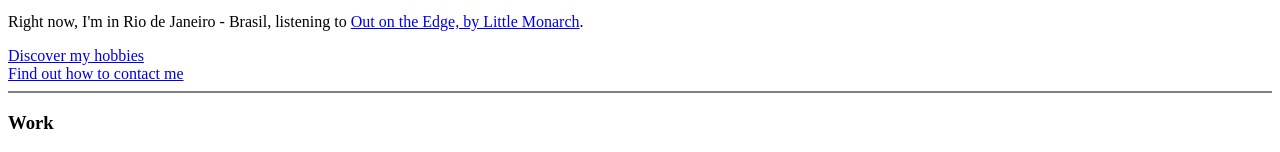
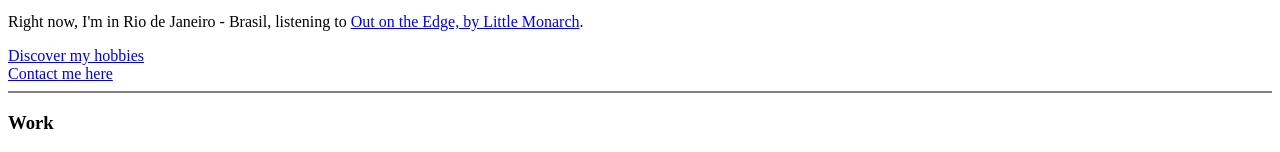
Before and after one commit to exulles/girls1st, a plain HTML site: page HTML - Personal Site/index.html in a window 1280 px wide. Shown: the part 447-599 px from the top of the page. Drawn offline with Linux system fonts and the light colour scheme.

Commit message:
Update index.html

```diff
--- a/HTML - Personal Site/index.html
+++ b/HTML - Personal Site/index.html
@@ -23,7 +23,7 @@
     </p>
     <a href="hobbies.html">Discover my hobbies</a>
     <br />
-    <a href="contact.html">Find out how to contact me</a>
+    <a href="contact.html">Contact me here</a>
     <hr size="2" noshade />
     <h3>Work</h3>
     <ul>
```
